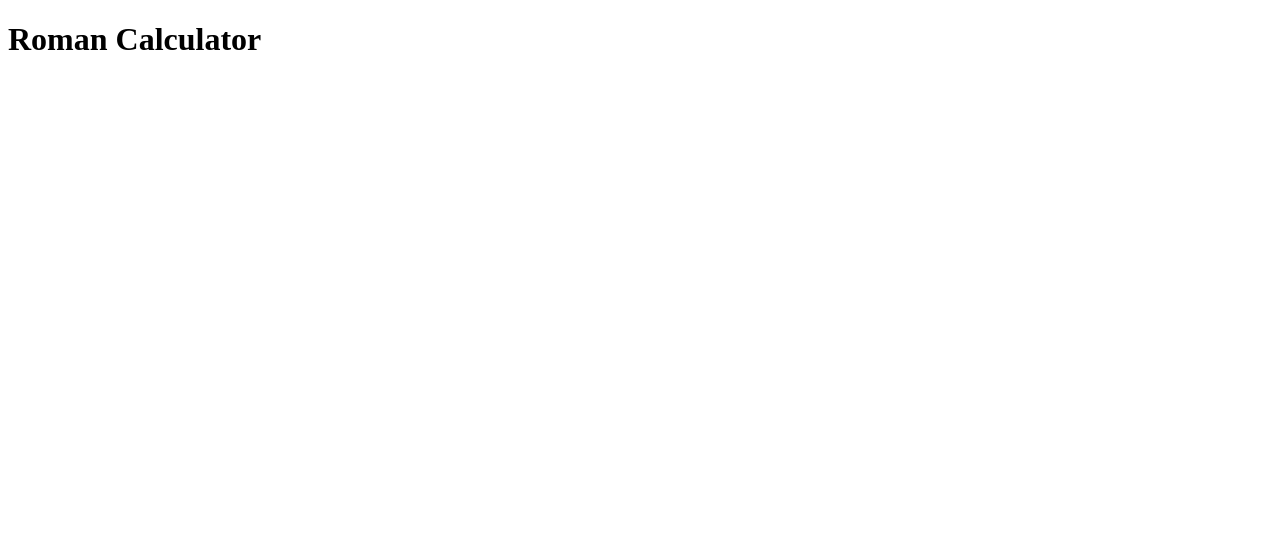
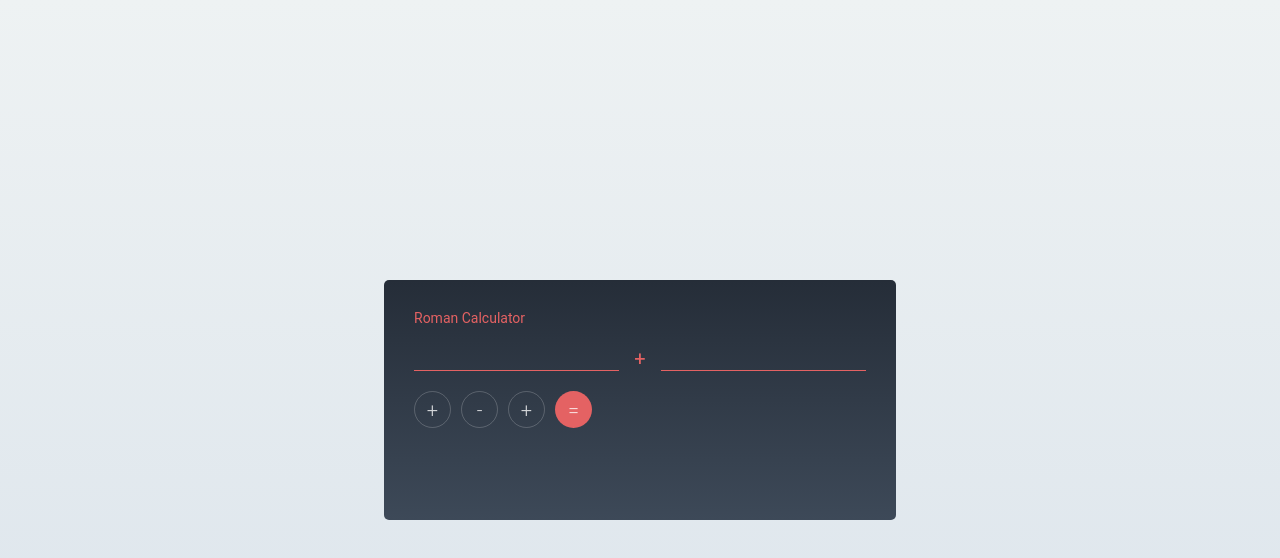
Before and after one commit to Jeff-Moraes/RomanNumeralsCalculator, a React (Create React App) app: page / in a window 1280 px wide. Shown: the top 558 px of the page. Built offline with nearby package versions, Linux system fonts and the light colour scheme.

Commit message:
Roman addition calculator

```diff
--- a/package.json
+++ b/package.json
@@ -8,7 +8,8 @@
     "@testing-library/user-event": "^7.1.2",
     "react": "^16.12.0",
     "react-dom": "^16.12.0",
-    "react-scripts": "3.3.1"
+    "react-scripts": "3.3.1",
+    "styled-components": "^5.0.1"
   },
   "scripts": {
     "start": "react-scripts start",
--- a/src/App.js
+++ b/src/App.js
@@ -1,11 +1,18 @@
-import React from "react";
+import React, { Component } from "react";
 
-function App() {
-  return (
-    <div className="App">
-      <h1>Roman Calculator</h1>
-    </div>
-  );
+import Calculator from "./components/Calculator";
+
+import GlobalStyle from "./styles/global";
+
+class App extends Component {
+  render() {
+    return (
+      <>
+        <GlobalStyle />
+        <Calculator />
+      </>
+    );
+  }
 }
 
 export default App;
--- /dev/null
+++ b/src/components/Calculator.js
@@ -0,0 +1,99 @@
+import React, { Component } from "react";
+
+import { Container } from "../styles/styles";
+
+import numbers from "../util/numbers";
+import isRomanValid from "../util/isRomanValid";
+import convertToInteger from "../util/convertToInteger";
+import convertToRoman from "../util/convertToRoman";
+
+export default class Calculator extends Component {
+  state = {
+    firstValue: "",
+    secondValue: "",
+    firstResult: "",
+    secondResult: "",
+    result: "",
+    invalidNumber: false
+  };
+
+  handleResult = (event, value) => {
+    this.setState({
+      [event.target.id]: value
+    });
+  };
+
+  getInteger = (romanArray, numbers, event) => {
+    let isValid = isRomanValid(romanArray, numbers);
+    let result;
+    if (isValid) {
+      result = convertToInteger(romanArray, numbers);
+    } else {
+      this.setState({
+        invalidNumber: true
+      });
+    }
+    this.handleResult(event, result);
+  };
+
+  handleChange = event => {
+    this.setState({
+      [event.target.name]: event.target.value
+    });
+
+    const valueToArray = event.target.value.toUpperCase().split("");
+
+    if (valueToArray.length > 0) {
+      this.getInteger(valueToArray, numbers, event);
+    } else {
+      this.handleResult(event, event.target.value);
+    }
+  };
+
+  handleSubmit = event => {
+    event.preventDefault();
+    if (this.state.invalidNumber) {
+      this.setState({
+        result: "Insert a valid number"
+      });
+    } else {
+      this.setState({
+        result: convertToRoman(this.state.firstResult + this.state.secondResult)
+      });
+    }
+  };
+
+  render() {
+    return (
+      <Container>
+        <p>Roman Calculator</p>
+        <form onSubmit={this.handleSubmit}>
+          <div className="values">
+            <input
+              type="text"
+              name="firstValue"
+              id="firstResult"
+              value={this.state.firstValue}
+              onChange={this.handleChange}
+            />
+            <span>+</span>
+            <input
+              type="text"
+              name="secondValue"
+              id="secondResult"
+              value={this.state.secondValue}
+              onChange={this.handleChange}
+            />
+          </div>
+          <div className="buttons">
+            <button type="button">+</button>
+            <button type="button">-</button>
+            <button type="button">+</button>
+            <button type="submit">=</button>
+          </div>
+        </form>
+        <h1>{this.state.result}</h1>
+      </Container>
+    );
+  }
+}
--- /dev/null
+++ b/src/styles/global.js
@@ -0,0 +1,34 @@
+import { createGlobalStyle } from "styled-components";
+
+export default createGlobalStyle`
+  @import url('https://fonts.googleapis.com/css?family=Roboto:300,400,500,700,900&display=swap');
+  * {
+    margin: 0;
+    padding: 0;
+    outline: 0;
+    box-sizing: border-box;
+  }
+  *:focus {
+    outline: 0;
+  }
+  html, body {
+    height: 100%;
+  }
+  body, input, button {
+    font: 14px 'Roboto', sans-serif;
+  }
+  button {
+    cursor: pointer;
+  }
+  body {
+    -webkit-font-smoothing: antialiased;
+
+    background: #dae3eb;
+    background: linear-gradient(180deg, #eef2f3, #dae3eb);
+
+    display: flex;
+    flex-direction: column;
+    align-items: center;
+    justify-content: center;
+  }
+`;
--- /dev/null
+++ b/src/styles/styles.js
@@ -0,0 +1,93 @@
+import styled from "styled-components";
+
+export const Container = styled.div`
+  height: 30vh;
+  width: 40vw;
+  min-width: 300px;
+
+  padding: 30px;
+
+  background: #252d38;
+  background: linear-gradient(180deg, #252d38, #3d4958);
+
+  border-radius: 5px;
+  border: 0;
+
+  p {
+    color: #e46263;
+    font-weight: 400;
+  }
+  h1 {
+    font-size: 30px;
+    font-weight: 500;
+    color: rgba(255, 255, 255, 0.9);
+    margin-top: 20px;
+  }
+
+  form {
+    .values {
+      margin: 20px 0;
+
+      display: flex;
+      input {
+        width: 100%;
+        background: none;
+        border: 0;
+        border-bottom: 1px solid #e46263;
+
+        font-size: 20px;
+        text-transform: uppercase;
+        color: rgba(255, 255, 255, 0.7);
+
+        &:hover {
+          border-bottom: 1px solid #fa4243;
+        }
+        &:focus {
+          border-bottom: 0;
+        }
+      }
+
+      span {
+        font-size: 20px;
+        font-weight: 400;
+        color: #e46263;
+
+        margin: 0 15px;
+      }
+    }
+    .buttons {
+      display: flex;
+
+      button {
+        width: 37px;
+        height: 37px;
+        border-radius: 50%;
+        padding: 5px;
+        margin-right: 10px;
+
+        color: rgba(255, 255, 255, 0.8);
+        font-size: 20px;
+        font-weight: 300;
+
+        &[type="button"] {
+          background: none;
+          border: 0.5px solid rgba(255, 255, 255, 0.2);
+          transition: border 0.3s;
+          &:hover {
+            border: 0.5px solid rgba(255, 255, 255, 0.5);
+          }
+        }
+
+        &[type="submit"] {
+          border: none;
+          background: #e46263;
+          transition: background 0.3s;
+
+          &:hover {
+            background: #fa4243;
+          }
+        }
+      }
+    }
+  }
+`;
--- /dev/null
+++ b/src/util/convertToInteger.js
@@ -0,0 +1,29 @@
+export default function convertToInteger(value, numbersObject) {
+  let romanToInteger = [];
+
+  let nextIndex = 0;
+
+  value.forEach((v, index, arr) => {
+    if (index === 0) {
+      romanToInteger.push(numbersObject[v].value);
+    } else if (index !== nextIndex) {
+      if (
+        arr[index + 1] &&
+        numbersObject[arr[index + 1]].value > numbersObject[v].value
+      ) {
+        nextIndex = index + 1;
+        romanToInteger.push(
+          numbersObject[arr[index + 1]].value - numbersObject[v].value
+        );
+      } else {
+        romanToInteger.push(numbersObject[v].value);
+      }
+    }
+  });
+
+  // SUM
+
+  const sum = romanToInteger.reduce((a, b) => a + b);
+
+  return sum;
+}
--- /dev/null
+++ b/src/util/convertToRoman.js
@@ -0,0 +1,30 @@
+export default function convertToRoman(value) {
+  const romans = [
+    "M",
+    "CM",
+    "D",
+    "CD",
+    "C",
+    "XC",
+    "L",
+    "XL",
+    "X",
+    "IX",
+    "V",
+    "IV",
+    "I"
+  ];
+
+  const integers = [1000, 900, 500, 400, 100, 90, 50, 40, 10, 9, 5, 4, 1];
+
+  let result = "";
+
+  integers.forEach((elem, index) => {
+    while (value >= elem) {
+      result += romans[index];
+      value -= elem;
+    }
+  });
+
+  return result;
+}
--- /dev/null
+++ b/src/util/isRomanValid.js
@@ -0,0 +1,25 @@
+export default function isRomanValid(romanArray, numbersObject) {
+  let validRoman = true;
+
+  romanArray.forEach((value, index, arr) => {
+    if (!numbersObject[value]) {
+      validRoman = false;
+      console.log("Not valid Number");
+    } else if (value === "V" || value === "L" || value === "D") {
+      if (romanArray.indexOf(value) !== romanArray.lastIndexOf(value)) {
+        validRoman = false;
+
+        console.log("contem mais de um V L D");
+      }
+    } else if (
+      arr[index + 1] &&
+      !numbersObject[value].before.includes(arr[index + 1])
+    ) {
+      validRoman = false;
+    }
+  });
+
+  console.log("validRoman", validRoman);
+
+  return validRoman ? true : false;
+}
--- /dev/null
+++ b/src/util/numbers.js
@@ -0,0 +1,11 @@
+const numbers = {
+  M: { value: 1000, before: ["I", "V", "X", "L", "C", "D", "M"] },
+  D: { value: 500, before: ["I", "V", "X", "L", "C"] },
+  C: { value: 100, before: ["I", "V", "X", "L", "C"] },
+  L: { value: 50, before: ["I", "V", "X"] },
+  X: { value: 10, before: ["I", "V", "X", "L", "C"] },
+  V: { value: 5, before: ["I"] },
+  I: { value: 1, before: ["I", "V", "X"] }
+};
+
+export default numbers;
```
Also changed, not shown: 1 other file (tests, documents, lock files or other folders).
